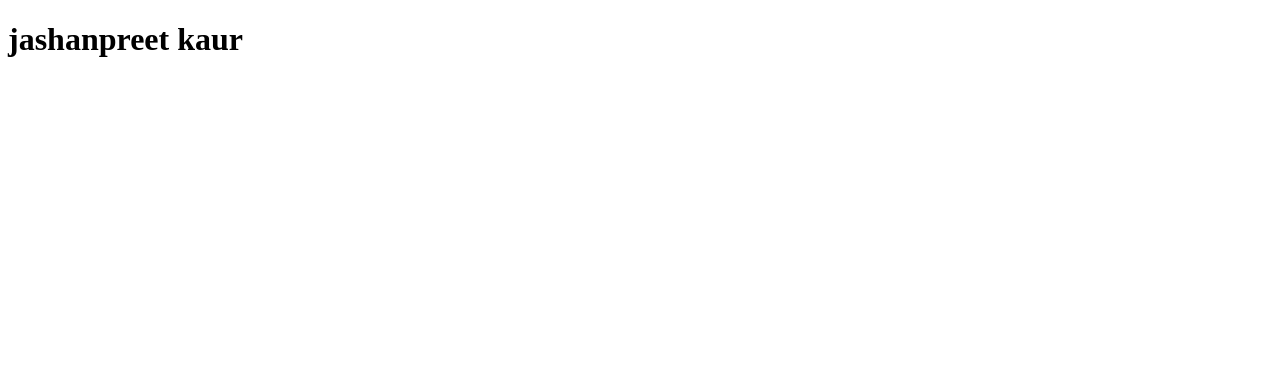
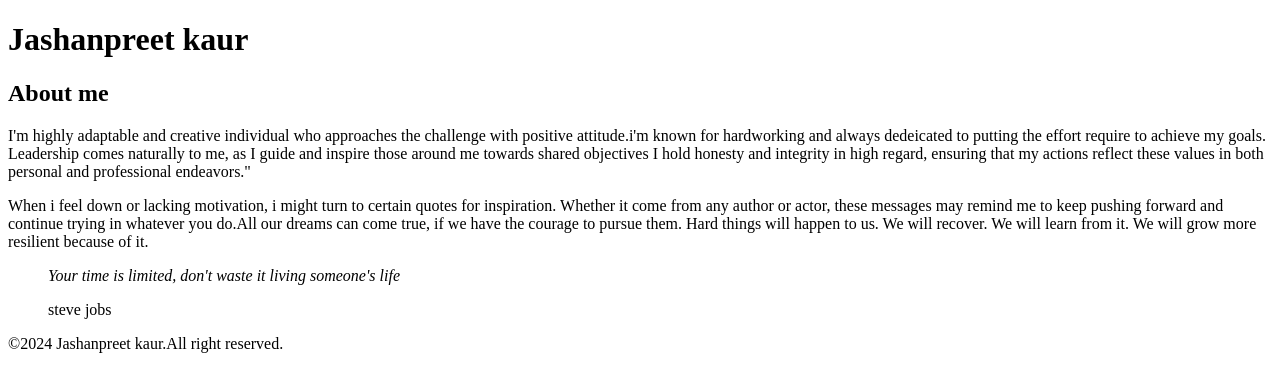
Before and after one commit to jash0013/jash0013.github.io, a plain HTML site: page html-assignment/index.html in a window 1280 px wide. Drawn offline with Linux system fonts and the light colour scheme.

Commit message:
html assignment

```diff
--- a/html-assignment/index.html
+++ b/html-assignment/index.html
@@ -7,7 +7,26 @@
 </head>
 <body>
     <header>
-        <h1>jashanpreet kaur</h1>
+        <h1>Jashanpreet kaur</h1>
     </header>
-</body>
+    <article>
+        <h2>About me</h2>
+        <p>I'm highly adaptable and creative individual who approaches the challenge with positive attitude.i'm known for hardworking
+        and always dedeicated to putting the effort require to achieve my goals. Leadership comes naturally to me, as I guide and
+         inspire those around me towards shared objectives I hold honesty and integrity in high regard, ensuring that my actions
+         reflect these values in both personal and professional endeavors."</p>
+         <p>When i feel down or lacking motivation, i might turn to certain quotes for inspiration.
+            Whether it come from any author or actor, these messages may remind me to keep pushing forward and
+            continue trying in whatever you do.All our dreams can come true, if we have the courage to pursue them.
+            Hard things will happen to us. We will recover. We will learn from it. We will grow more resilient because of it.</p>
+          </article>
+          <blockquote>
+            <p><em> Your time is limited, don't waste it living someone's life</em></p>
+<p>steve jobs</p>
+</blockquote>
+
+<footer>
+    <p>&copy;2024 Jashanpreet kaur.All right reserved.</p>
+</footer>
+    </body>
 </html>
```
